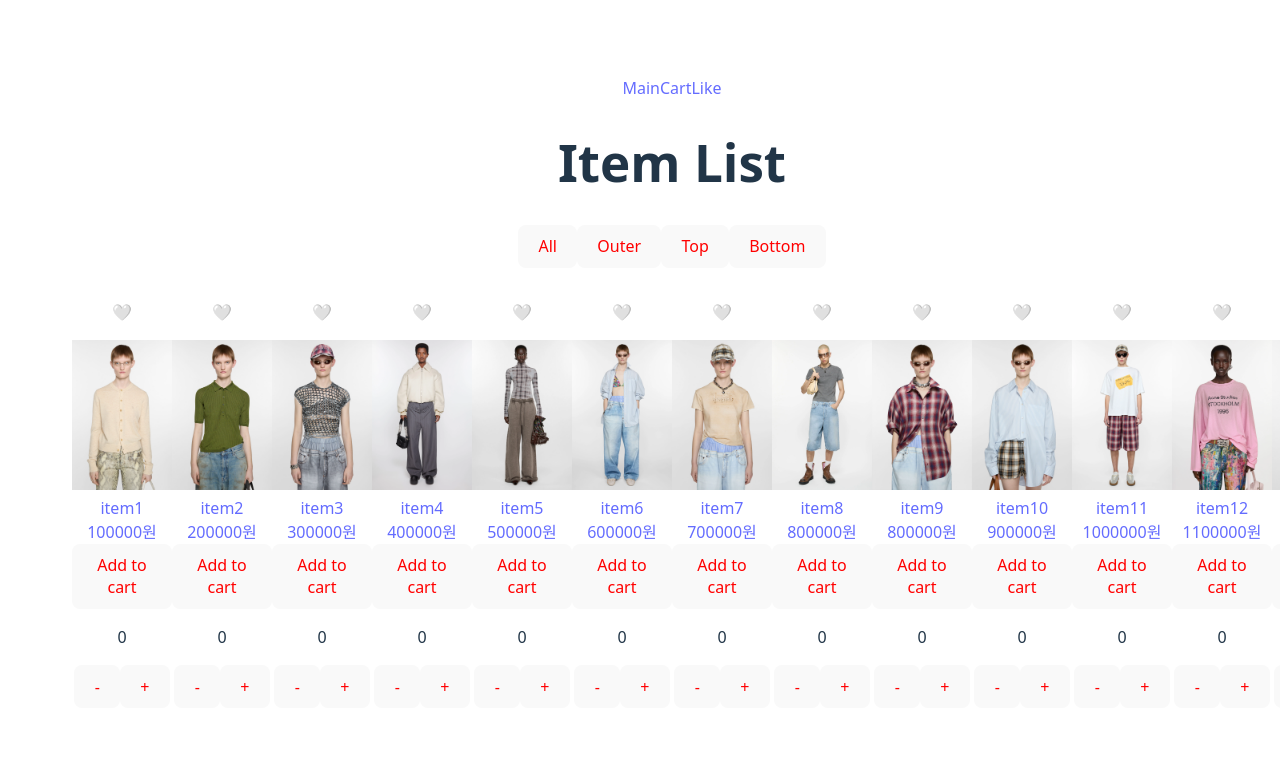
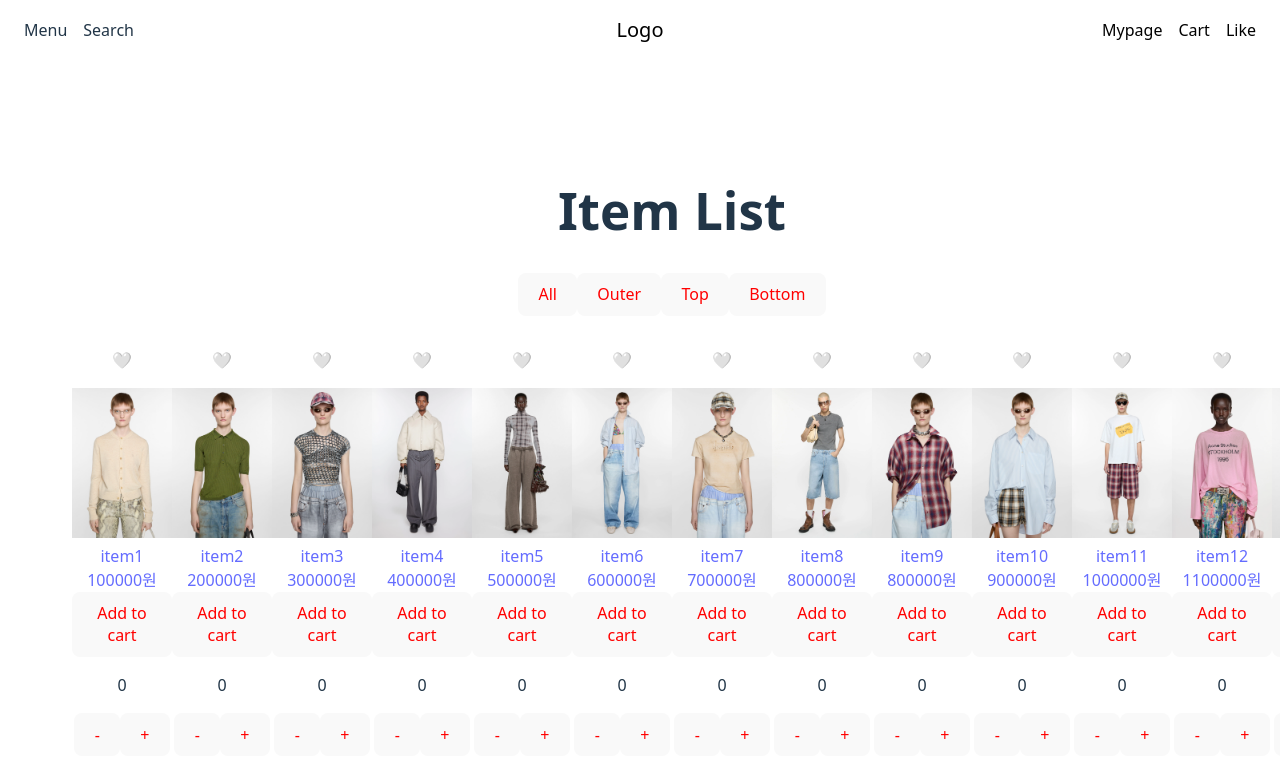
Before and after one commit to dongyeon23/react-shop, a React (Vite) app: page /tabs in a window 1280 px wide. Shown: the top 778 px of the page. Built offline with nearby package versions, Linux system fonts and the light colour scheme.

Commit message:
add header&input

```diff
--- a/src/App.jsx
+++ b/src/App.jsx
@@ -4,14 +4,13 @@ import { Cart } from './components/cart'
 import { Like } from './components/like'
 import { Routes, Route, Link, Navigate } from "react-router-dom"
 import { ItemDetail } from './components/itemDetail'
+import { Header } from './components/header'
 
 function App() {
 
   return (
     <>
-    <Link to="/tabs">Main</Link>
-    <Link to="/cart">Cart</Link>
-    <Link to="/like">Like</Link>
+    <Header />
     <Routes>
       <Route path="/" element={<Navigate to="/tabs" />} />
       <Route path='/tabs' element={<Tabs/>} />
--- a/src/App.scss
+++ b/src/App.scss
@@ -50,3 +50,82 @@ li {
 button {
   color: red;
 }
+
+.header {
+  position: fixed;
+  top: 0;
+  left: 0;
+  width: 100%;
+  height: 60px;
+  background-color: #fff;
+  z-index: 1000;
+
+  .header-inner {
+    position: relative;
+    display: flex;
+    justify-content: space-between;
+    align-items: center;
+    padding: 0 24px;
+    height: 100%;
+    box-sizing: border-box;
+
+    .left {
+      display: flex;
+      gap: 16px;
+
+      p {
+        cursor: pointer;
+        font-weight: 500;
+        margin: 0;
+      }
+
+      .search-wrap {
+        display: flex;
+        align-items: center;
+
+        .inputoff {
+          display: none;
+        }
+
+        .inputon {
+          display: inline-block;
+          padding: 4px 8px;
+          border: 1px solid #ccc;
+          border-radius: 4px;
+        }
+      }
+    }
+
+    .center {
+      position: absolute;
+      left: 50%;
+      transform: translateX(-50%);
+      font-size: 20px;
+      font-weight: bold;
+
+      a {
+        text-decoration: none;
+        color: #000;
+      }
+    }
+
+    .right {
+      display: flex;
+      gap: 16px;
+
+      a {
+        text-decoration: none;
+        color: #000;
+      }
+    }
+  }
+}
+
+body {
+  margin: 0;
+  padding-top: 60px;
+}
+body {
+  padding-top: 60px;
+  margin: 0;
+}
--- a/src/assets/data.js
+++ b/src/assets/data.js
@@ -1,18 +1,130 @@
 import images from "./images"
 
 export const items = [
-        { id: 1, name: 'item1', price: 100000, sizes: ['s', 'm', 'l'], img: images.item1, category: "outer" },
-        { id: 2, name: 'item2', price: 200000, sizes: ['s', 'm', 'l'], img: images.item2, category: "top" },
-        { id: 3, name: 'item3', price: 300000, sizes: ['s', 'm', 'l'], img: images.item3, category: "top" },
-        { id: 4, name: 'item4', price: 400000, sizes: ['s', 'm', 'l'], img: images.item4, category: "bottom" },
-        { id: 5, name: 'item5', price: 500000, sizes: ['s', 'm', 'l'], img: images.item5, category: "bottom" },
-        { id: 6, name: 'item6', price: 600000, sizes: ['s', 'm', 'l'], img: images.item6, category: "top" },
-        { id: 7, name: 'item7', price: 700000, sizes: ['s', 'm', 'l'], img: images.item7, category: "bottom" },
-        { id: 8, name: 'item8', price: 800000, sizes: ['s', 'm', 'l'], img: images.item8, category: "bottom" },
-        { id: 9, name: 'item9', price: 800000, sizes: ['s', 'm', 'l'], img: images.item9, category: "top" },
-        { id: 10, name: 'item10', price: 900000, sizes: ['s', 'm', 'l'], img: images.item10, category: "outer" },
-        { id: 11, name: 'item11', price: 1000000, sizes: ['s', 'm', 'l'], img: images.item11, category: "top" },
-        { id: 12, name: 'item12', price: 1100000, sizes: ['s', 'm', 'l'], img: images.item12, category: "bottom" },
-        { id: 13, name: 'item13', price: 1200000, sizes: ['s', 'm', 'l'], img: images.item13, category: "outer" },
-        { id: 14, name: 'item14', price: 1300000, sizes: ['s', 'm', 'l'], img: images.item14, category: "top" }
+{
+id: 1,
+name: 'item1',
+price: 100000,
+sizes: ['s', 'm', 'l'],
+img: images.item1,
+category: "outer",
+description: `- 부츠컷 라인\n- 지퍼 여밈\n- 오가닉 코튼 소재를 사용한 제품입니다.\n- 슬림 핏\n- 모델은 180cm이며 27/34 사이즈를 착용했습니다`
+},
+{
+id: 2,
+name: 'item2',
+price: 200000,
+sizes: ['s', 'm', 'l'],
+img: images.item2,
+category: "top",
+description: `- 스타일 ID: Acne Studios 2005 Delta\n- 소재: 100% 코튼\n- 부츠컷 라인\n- 슬림 핏\n- 지퍼 여밈`
+},
+{
+id: 3,
+name: 'item3',
+price: 300000,
+sizes: ['s', 'm', 'l'],
+img: images.item3,
+category: "top",
+description: `- 모델은 180cm이며 27/34 사이즈를 착용했습니다\n- 오가닉 코튼 소재를 사용한 제품입니다.\n- 부츠컷 라인\n- 소재: 100% 코튼\n- 5포켓 구조`
+},
+{
+id: 4,
+name: 'item4',
+price: 400000,
+sizes: ['s', 'm', 'l'],
+img: images.item4,
+category: "bottom",
+description: `- 긴 길이\n- 슬림 핏\n- 5포켓 구조\n- 오가닉 코튼 소재를 사용한 제품입니다.\n- 지퍼 여밈`
+},
+{
+id: 5,
+name: 'item5',
+price: 500000,
+sizes: ['s', 'm', 'l'],
+img: images.item5,
+category: "bottom",
+description: `- 소재: 100% 코튼\n- 모델은 180cm이며 27/34 사이즈를 착용했습니다\n- 부츠컷 라인\n- 5포켓 구조\n- 로우웨이스트`
+},
+{
+id: 6,
+name: 'item6',
+price: 600000,
+sizes: ['s', 'm', 'l'],
+img: images.item6,
+category: "top",
+description: `- 지퍼 여밈\n- 긴 길이\n- 스타일 ID: Acne Studios 2005 Delta\n- 슬림 핏\n- 로우웨이스트`
+},
+{
+id: 7,
+name: 'item7',
+price: 700000,
+sizes: ['s', 'm', 'l'],
+img: images.item7,
+category: "bottom",
+description: `- 스타일 ID: Acne Studios 2005 Delta\n- 소재: 100% 코튼\n- 긴 길이\n- 지퍼 여밈\n- 오가닉 코튼 소재를 사용한 제품입니다.`
+},
+{
+id: 8,
+name: 'item8',
+price: 800000,
+sizes: ['s', 'm', 'l'],
+img: images.item8,
+category: "bottom",
+description: `- 슬림 핏\n- 부츠컷 라인\n- 5포켓 구조\n- 로우웨이스트\n- 모델은 180cm이며 27/34 사이즈를 착용했습니다`
+},
+{
+id: 9,
+name: 'item9',
+price: 800000,
+sizes: ['s', 'm', 'l'],
+img: images.item9,
+category: "top",
+description: `- 지퍼 여밈\n- 부츠컷 라인\n- 오가닉 코튼 소재를 사용한 제품입니다.\n- 슬림 핏\n- 긴 길이`
+},
+{
+id: 10,
+name: 'item10',
+price: 900000,
+sizes: ['s', 'm', 'l'],
+img: images.item10,
+category: "outer",
+description: `- 로우웨이스트\n- 스타일 ID: Acne Studios 2005 Delta\n- 소재: 100% 코튼\n- 모델은 180cm이며 27/34 사이즈를 착용했습니다\n- 지퍼 여밈`
+},
+{
+id: 11,
+name: 'item11',
+price: 1000000,
+sizes: ['s', 'm', 'l'],
+img: images.item11,
+category: "top",
+description: `- 긴 길이\n- 스타일 ID: Acne Studios 2005 Delta\n- 부츠컷 라인\n- 5포켓 구조\n- 소재: 100% 코튼`
+},
+{
+id: 12,
+name: 'item12',
+price: 1100000,
+sizes: ['s', 'm', 'l'],
+img: images.item12,
+category: "bottom",
+description: `- 오가닉 코튼 소재를 사용한 제품입니다.\n- 지퍼 여밈\n- 로우웨이스트\n- 슬림 핏\n- 5포켓 구조`
+},
+{
+id: 13,
+name: 'item13',
+price: 1200000,
+sizes: ['s', 'm', 'l'],
+img: images.item13,
+category: "outer",
+description: `- 긴 길이\n- 모델은 180cm이며 27/34 사이즈를 착용했습니다\n- 스타일 ID: Acne Studios 2005 Delta\n- 슬림 핏\n- 소재: 100% 코튼`
+},
+{
+id: 14,
+name: 'item14',
+price: 1300000,
+sizes: ['s', 'm', 'l'],
+img: images.item14,
+category: "top",
+description: `- 부츠컷 라인\n- 로우웨이스트\n- 5포켓 구조\n- 소재: 100% 코튼\n- 지퍼 여밈`
+}
 ];
--- /dev/null
+++ b/src/components/header.jsx
@@ -0,0 +1,40 @@
+import { useState } from "react";
+import { Link } from "react-router-dom";
+import { items } from "../assets/data";
+
+export function Header() {
+const [clicked, setClicked] = useState(false);
+const [search, setSearch] = useState("");
+
+const handleInputToggle = () => {
+    setClicked((prev) => !prev);
+    setSearch("");
+};
+
+return (
+    <>
+        <div className="header">
+            <div className="header-inner">
+            <div className="left">
+                <p>Menu</p>
+                <div className="search-wrap">
+                <p onClick={handleInputToggle}>Search</p>
+                <input
+                    className={`input${clicked ? "on" : "off"}`}
+                    type="text"
+                />
+                </div>
+            </div>
+            <div className="center">
+                <Link to="/tabs">Logo</Link>
+            </div>
+            <div className="right">
+                <Link to="/">Mypage</Link>
+                <Link to="/cart">Cart</Link>
+                <Link to="/like">Like</Link>
+            </div>
+            </div>
+        </div>
+    </>
+);
+}
--- a/src/components/itemDetail.jsx
+++ b/src/components/itemDetail.jsx
@@ -11,20 +11,20 @@ export function ItemDetail() {
     const itemObj = items.find((item)=>item.id === Number(id))
 
     return (
-    <div className="product-detail">
-        <h1>Detail</h1>
-        <div className="product-detail">
-        <p onClick={() => handleLike(itemObj)}>{likeItem.some(liked => liked.id === itemObj.id) ? "❤️":"🤍"}</p>
+    <div className="item-detail">
         <div className="product-img">
             <img src={itemObj.img} alt={itemObj.name} width={300} />
         </div>
         <div className="product-info">
             <h2>{itemObj.name}</h2>
             <div className="price">
-            <b>{itemObj.price}원</b>
+                <b>{itemObj.price}원</b>
             </div>
-            <button onClick={() => handleAddToCart(itemObj)}>Add to Cart</button>
-        </div>
+            <div>
+                <p onClick={() => handleLike(itemObj)}>{likeItem.some(liked => liked.id === itemObj.id) ? "❤️":"🤍"}</p>
+                <button onClick={() => handleAddToCart(itemObj)}>Add to Cart</button>
+            </div>
+            <p>{itemObj.description}</p>
         </div>
     </div>
     );
```
